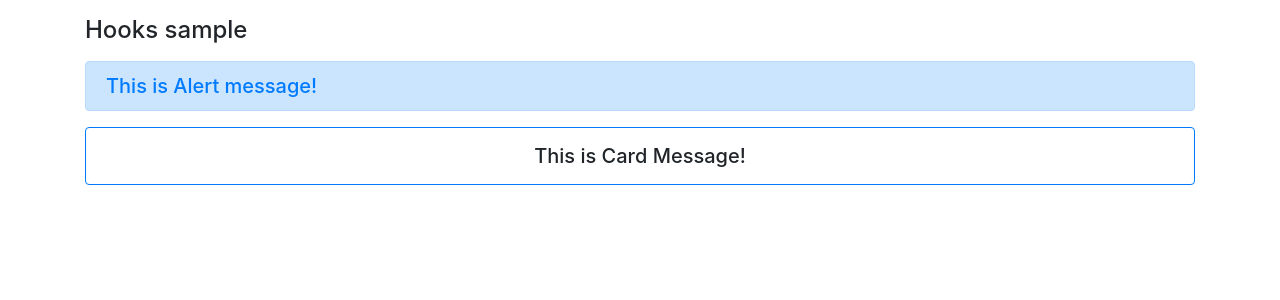
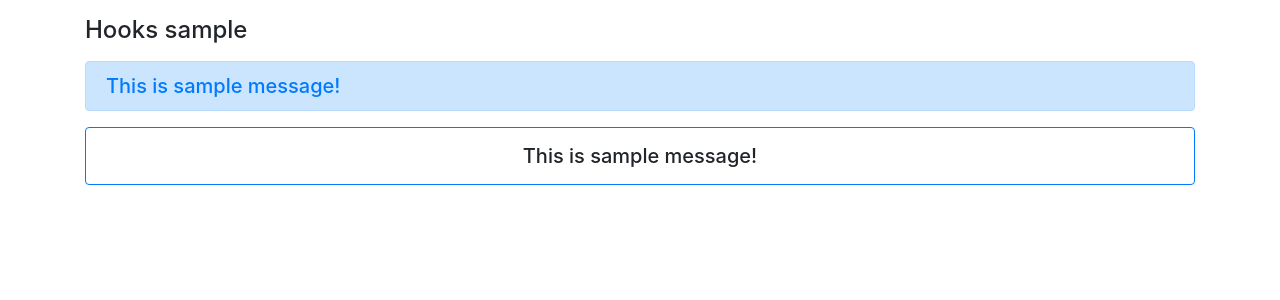
Before and after one commit to nagi125/test-react-bootstrap, a React (Create React App) app: page / in a window 1280 px wide. Shown: the top 300 px of the page. Built offline with nearby package versions, Linux system fonts and the light colour scheme.

Commit message:
Hooks props利用サンプル追加

```diff
--- a/src/App.js
+++ b/src/App.js
@@ -5,33 +5,35 @@ import React, { Component, useState } from 'react'
 import { Button } from 'react-bootstrap'
 
 function App() {
+  const [msg] = useState("This is sample message!")
+
   return (
       <React.Fragment>
         <h1 className="bg-primary text-white display-4"></h1>
         <div className="container">
           <h4 className="my-3">Hooks sample</h4>
-          <AlertMessage />
-          <CardMessage />
+          <AlertMessage message={msg} />
+          <CardMessage message={msg} />
         </div>
       </React.Fragment>
   )
 }
 
-function AlertMessage() {
+function AlertMessage(props) {
   return (
       <React.Fragment>
         <div className="alert alert-primary h5 text-primary">
-          This is Alert message!
+          { props.message }
         </div>
       </React.Fragment>
   )
 }
 
-function CardMessage() {
+function CardMessage(props) {
   return (
       <React.Fragment>
         <div className="card p-3 h5 border-primary text-center">
-          This is Card Message!
+          { props.message }
         </div>
       </React.Fragment>
   )
```
